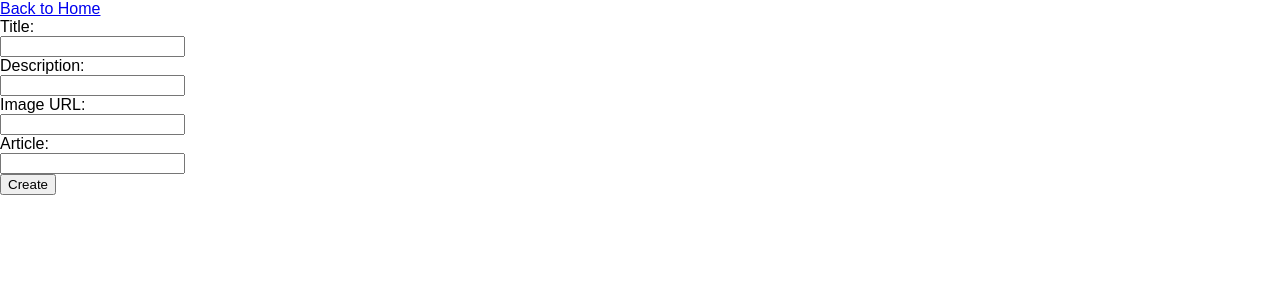
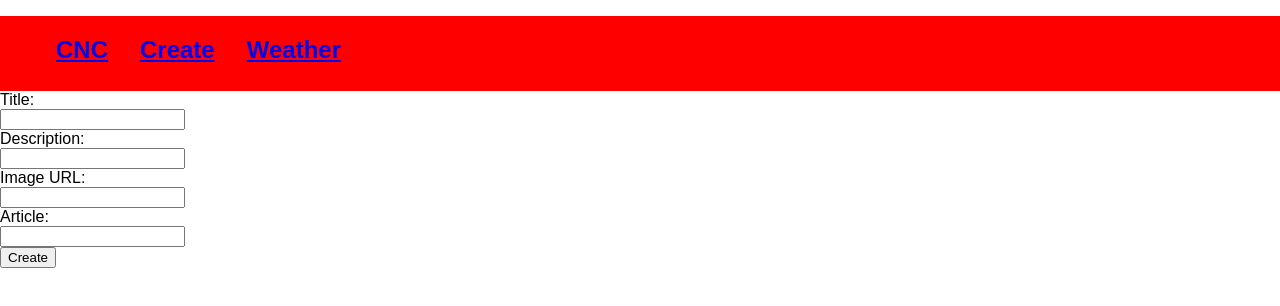
Before and after one commit to Moore-ConnorS/personal-project, a React (Create React App) app: page /#/create in a window 1280 px wide. Shown: the top 306 px of the page. Built offline with nearby package versions, Linux system fonts and the light colour scheme.

Commit message:
delete button completely functional

```diff
--- /dev/null
+++ b/src/components/Delete/Delete.js
@@ -0,0 +1,46 @@
+import React, { Component } from 'react';
+import axios from 'axios';
+
+
+
+
+export default class Delete extends Component {
+    constructor(props) {
+        super(props);
+        this.state = {
+            showConfirm: false
+        };
+
+        this.toggle = this.toggle.bind(this);
+        this.remove = this.remove.bind(this);
+    }
+
+    toggle() {
+        this.setState({ showConfirm: !this.state.showConfirm});
+    }
+
+    remove() {
+       axios.delete(`/api/articles/${this.props.id}`).then(() => {
+          this.props.fetchArticles()
+       })
+    }
+
+
+    render(){
+        return(
+            <div>
+                <button onClick={ this.toggle } disabled={ this.state.showConfirm}>Delete</button>
+                {
+                    this.state.showConfirm
+                    ?
+                    <div>
+                        <button onClick={this.toggle}> Cancel</button>
+                        <button onClick={this.remove}> Confirm</button>
+                    </div>
+                    :
+                        null
+                }
+            </div>
+        )
+    }
+}
--- /dev/null
+++ b/src/components/UpdateEdit/UpdateEdit.js
@@ -0,0 +1 @@
+import React, { Component } from 'react';
--- a/src/components/creation/Create.js
+++ b/src/components/creation/Create.js
@@ -1,6 +1,7 @@
 import React, { Component } from 'react';
 import axios from 'axios';
 import { Link } from 'react-router-dom';
+import Navbar from './../navbar/Navbar'
 
 
 
@@ -45,9 +46,7 @@ export default class Create extends Component {
 
         return(
             <div>
-                <Link to='/'>
-                Back to Home
-                </Link><br/>
+               <Navbar/>
                 Title:<br/>
                 <input value={ title } onChange={ (e) => this.handleChange('title', e.target.value) }/>
                 <br/> Description: <br/>
--- a/src/components/home/home.js
+++ b/src/components/home/home.js
@@ -1,6 +1,8 @@
 import React, { Component } from 'react';
 import axios from 'axios'
-import { Link } from 'react-router-dom'
+
+import Navbar from './../navbar/Navbar';
+import Delete from './../Delete/Delete'
 
 
 export default class Home extends Component {
@@ -10,17 +12,23 @@ export default class Home extends Component {
           readArticles: [],
           bbcnews: []
         }
+
+        this.fetchArticles = this.fetchArticles.bind(this)
+      }
+
+      fetchArticles(){
+        axios.get('/api/articles').then( res => {
+            this.setState({
+              readArticles:res.data
+            })
+          })
       }
 
 
       componentDidMount() {
 
+        this.fetchArticles()
 
-        axios.get('/api/articles').then( res => {
-          this.setState({
-            readArticles:res.data
-          })
-        })
 
         axios.get('https://newsapi.org/v1/articles?source=bbc-news&sortBy=top&apiKey=8763d79006ca46f59fd7f391a8ada86a')
           .then(res => {
@@ -32,7 +40,7 @@ export default class Home extends Component {
 
       render() {
         console.log(this.state.readArticles)
-        const articles = this.state.readArticles.map(function(article){
+        const articles = this.state.readArticles.map((article) => {
           console.log(article)
         return (
             <div key ={ article.id }>
@@ -41,6 +49,7 @@ export default class Home extends Component {
               </h2>
               <img src={article.imgurl}/>
               <p>{article.description}</p>
+              <Delete fetchArticles={ this.fetchArticles } id={ article.id }/>
 
 
 
@@ -61,9 +70,7 @@ export default class Home extends Component {
       })
       return (
         <div>
-        <Link to='/create'>
-            Create
-        </Link>
+          <Navbar />
           {liveNews}
           {articles}
         </div>
--- a/src/components/navbar/Navbar.css
+++ b/src/components/navbar/Navbar.css
@@ -0,0 +1,20 @@
+.navbar {
+    background-color: red;
+    height: 75px;
+    width: 100%;
+    margin: 0;
+}
+
+ul {
+
+    list-style-type: none;
+
+}
+
+li {
+    float: left;
+    text-decoration: none;
+    color: white;
+    display: block;
+    padding: 0px 16px;
+}
--- a/src/components/navbar/Navbar.js
+++ b/src/components/navbar/Navbar.js
@@ -1,12 +1,31 @@
-import react, { Component } from 'react';
+import React, { Component } from 'react';
 import { Link } from 'react-router-dom';
+import './Navbar.css';
 
 
 export default class Navbar extends Component {
 
     render(){
         return(
-            <h1>CNC</h1>
+            <div className='navbar'>
+            <ul>
+            <li>
+            <Link to= '/'>
+            <h2>CNC</h2>
+            </Link>
+            </li>
+            <li>
+            <Link to='/create'>
+            <h2>Create</h2>
+            </Link>
+            </li>
+            <li>
+            <Link to='/weather'>
+            <h2>Weather</h2>
+            </Link>
+            </li>
+            </ul>
+            </div>
         )
     }
 }
--- /dev/null
+++ b/src/components/weather/Weather.js
@@ -0,0 +1,56 @@
+import React, { Component } from 'react';
+import axios from 'axios';
+import Navbar from './../navbar/Navbar';
+
+export default class Weather extends Component {
+    constructor(props){
+        super(props);
+        this.state = {
+            weather: []
+        }
+    }
+
+    componentDidMount() {
+
+        axios.get('http://api.wunderground.com/api/b74ef342fd46d9ef/forecast/q/AZ/Phoenix.json')
+        .then(res => {
+            this.setState({
+            weather: res.data.forecast.simpleforecast.forecastday
+          })
+        })
+
+    }
+
+
+    render(){
+        const weather = this.state.weather.map((report, i ) => {
+            return (
+            <div key={i}>
+                <div>
+                    <div>
+                        <div>{report.date.weekday}</div>
+                        <div>{report.date.pretty}</div>
+                    </div>
+                    <div>
+                        <div><img src={report.icon_url}/></div>
+                        <div>{report.conditions}</div>
+                    </div>
+                    <div>
+                        <div>High Temp: {report.high.fahrenheit} °F</div>
+                        <div>Low Temp: {report.low.fahrenheit} °F</div>
+                        <br/>
+                    </div>
+                </div>
+            </div>
+            )
+          })
+
+        return(
+            <div>
+                <Navbar />
+                <h1>Weather</h1>
+                {weather}
+            </div>
+        )
+    }
+}
--- a/src/router.js
+++ b/src/router.js
@@ -2,11 +2,12 @@ import React from 'react';
 import {Switch, Route} from 'react-router-dom';
 import Home from './components/home/home'
 import Create from './components/creation/Create';
-
+import Weather from './components/weather/Weather';
 
 export default (
     <Switch>
         <Route component={ Home } exact path='/' />
         <Route component={ Create } path='/create'/>
+        <Route component={ Weather } path='/weather'/>
     </Switch>
 )
```
Also changed, not shown: src/components/UpdateEdit/UpdateEdit.css (added), src/components/creation/Create.css (added), src/components/weather/Weather.css (added).
